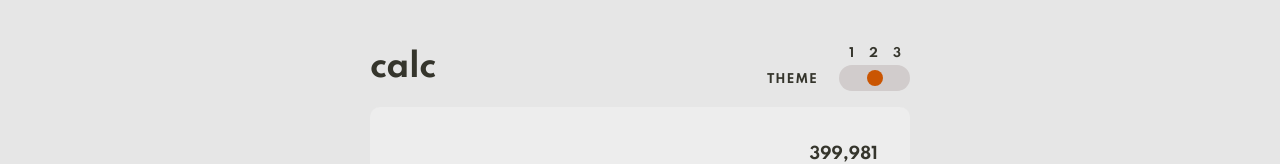
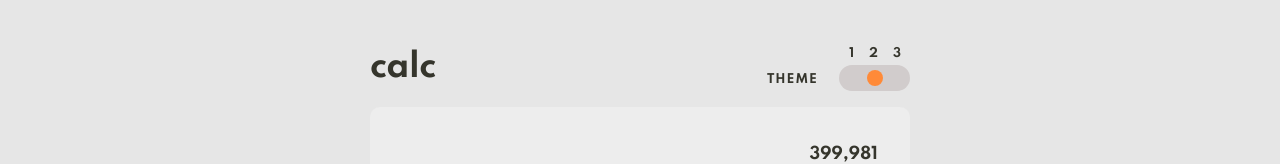
Before and after one commit to daklo91/reactolator, a React (Create React App) app: page / in a window 1280 px wide. In both pictures the pointer is over the element 874 px from the left and 78 px from the top of the page. Shown: the top 164 px of the page. Built offline with nearby package versions, Linux system fonts and the light colour scheme.

Commit message:
Add hover css

```diff
--- a/src/components/Layout/Header.module.css
+++ b/src/components/Layout/Header.module.css
@@ -54,3 +54,7 @@ header h1 {
   border-radius: 100%;
   transition: margin 0.3s;
 }
+
+.switch-body:hover .switch-knob {
+  background-color: var(--equal-key-and-toggle-hover);
+}
```
